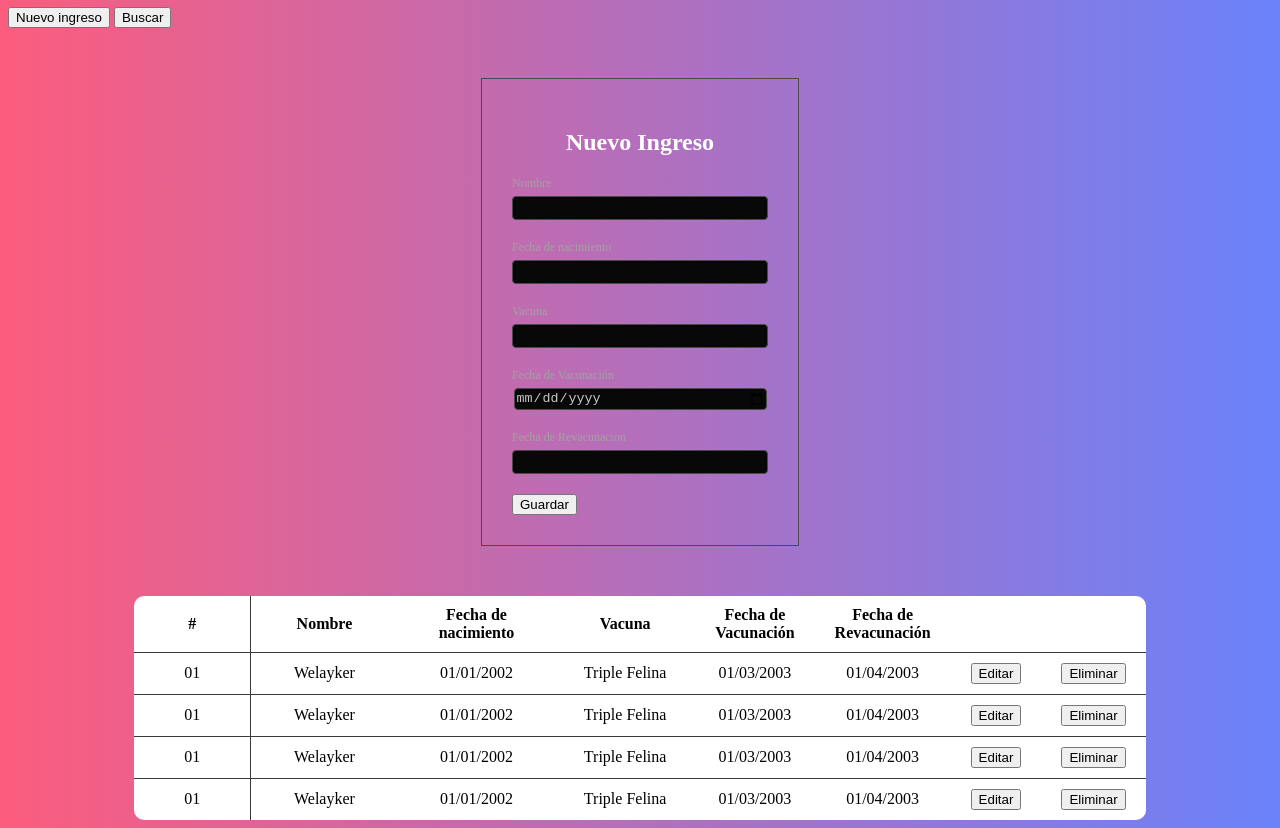
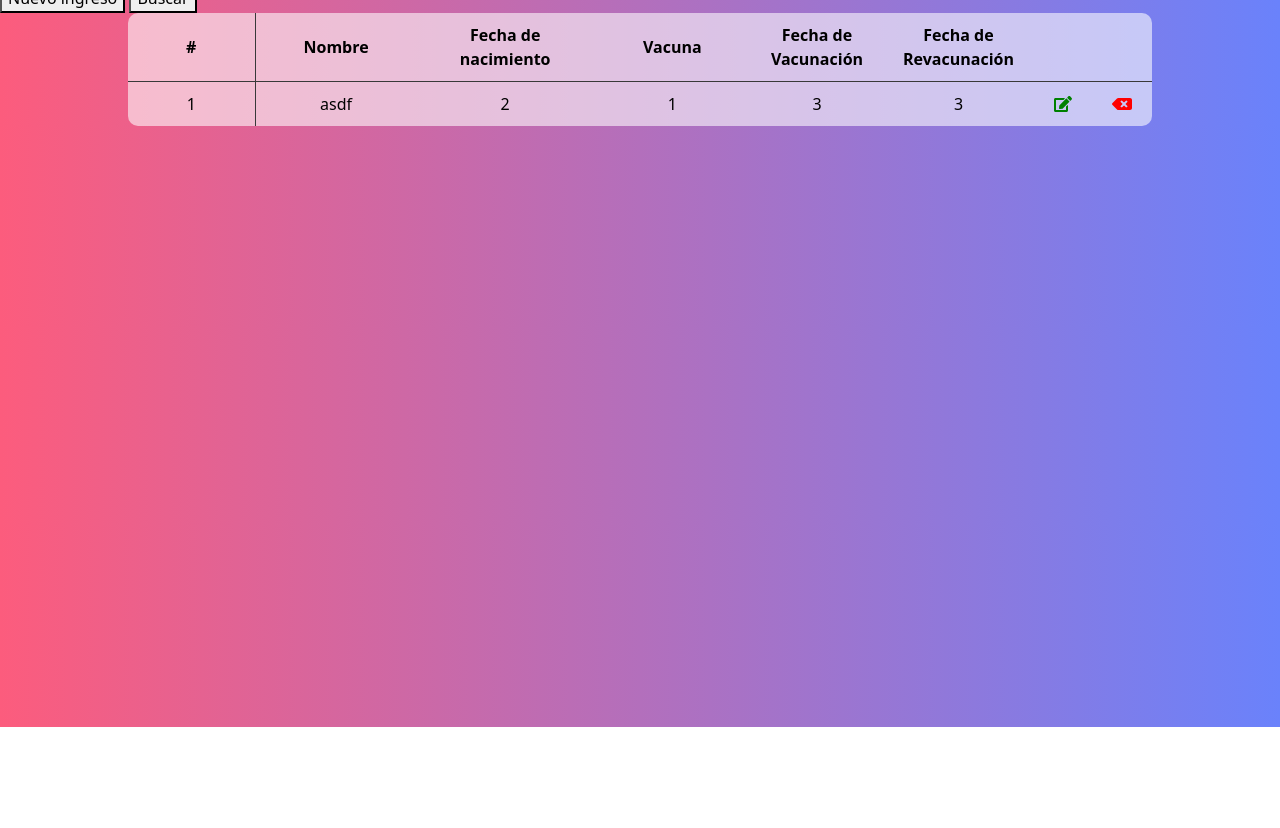
Before and after one commit to FrankAveig/CRUD, a plain HTML site: page index.html in a window 1280 px wide. Shown: the part 73-901 px from the top of the page. After the commit the page ends 800 px from the top, so only its background shows below. Drawn offline with nearby package versions, Linux system fonts and the light colour scheme.

Commit message:
temrinada funcion agregar y iconos de editar y eliminar

```diff
--- a/css/estilos.css
+++ b/css/estilos.css
@@ -1,7 +1,6 @@
 body {
     background-image: linear-gradient(to right, #fc5c7d, #6a82fb);
 
-    color: white;
 }
 
 
@@ -20,7 +19,7 @@ h2{
 
 table{
     color: black;
-    background-color: white;    width: 80%;
+    background-color: rgba(255, 255, 255, 0.582);    width: 80%;
     margin: auto;
     border-collapse: collapse;
     border-radius: 10px;
@@ -69,3 +68,12 @@ form button{
     margin-top: 20px;
     align-items: center;
 }
+.fa-backspace{
+    color: red;
+    cursor: pointer;
+}
+
+.fa-edit{
+    color: green;
+    cursor: pointer;
+}
--- a/index.html
+++ b/index.html
@@ -4,6 +4,8 @@
     <meta charset="UTF-8">
     <meta http-equiv="X-UA-Compatible" content="IE=edge">
     <meta name="viewport" content="width=device-width, initial-scale=1.0">
+    <link href="https://cdn.jsdelivr.net/npm/bootstrap@5.2.0-beta1/dist/css/bootstrap.min.css" rel="stylesheet" integrity="sha384-0evHe/X+R7YkIZDRvuzKMRqM+OrBnVFBL6DOitfPri4tjfHxaWutUpFmBp4vmVor" crossorigin="anonymous">
+    <link rel="stylesheet" href="https://cdnjs.cloudflare.com/ajax/libs/font-awesome/6.1.1/css/all.min.css" integrity="sha512-KfkfwYDsLkIlwQp6LFnl8zNdLGxu9YAA1QvwINks4PhcElQSvqcyVLLD9aMhXd13uQjoXtEKNosOWaZqXgel0g==" crossorigin="anonymous" referrerpolicy="no-referrer" />
     <link rel="stylesheet" href="./css/estilos.css">
     <title>Document</title>
 </head>
@@ -17,7 +19,8 @@
         </section>
 
 
-    <section id="formulario" class="">
+    <section id="formulario" class="hide">
+
         <form>
             <h2>Nuevo Ingreso</h2>
             <div class="nombre inputContainer">
@@ -26,7 +29,7 @@
             </div>
             <div class="fechaNacimiento inputContainer">
                 <label for="">Fecha de nacimiento</label>
-                <input type="text" id="inputFechaNacimiento">
+                <input type="date" id="inputFechaNacimiento">
             </div>
             <div class="vacuna inputContainer">
                 <label for="">Vacuna</label>
@@ -38,10 +41,10 @@
             </div>
             <div class="fechaRevacunacion inputContainer">
                 <label for="">Fecha de Revacunacion</label>
-                <input type="text" id="inputNombre">
+                <input type="date" id="inputFechaRevacunacion">
             </div>
             <div class="">
-                <button type="button" onclick="hide()">Guardar</button>
+                <button type="button" onclick="nuevoIngreso()">Guardar</button>
             </div>
         </form>
     </section>
@@ -60,48 +63,63 @@
                     <th></th>
                 </tr>
             </thead>
-            <tbody>
-                <td>01</td>
-                <td>Welayker</td>
-                <td>01/01/2002</td>
-                <td>Triple Felina</td>
-                <td>01/03/2003</td>
-                <td>01/04/2003</td>
-                <td><button>Editar</button></td>
-                <td><button>Eliminar</button></td>
+            <tbody id="bodyTable">
+
+
             </tbody>
-            <tbody>
-                <td>01</td>
-                <td>Welayker</td>
-                <td>01/01/2002</td>
-                <td>Triple Felina</td>
-                <td>01/03/2003</td>
-                <td>01/04/2003</td>
-                <td><button>Editar</button></td>
-                <td><button>Eliminar</button></td>
-            </tbody>
-            <tbody>
-                <td>01</td>
-                <td>Welayker</td>
-                <td>01/01/2002</td>
-                <td>Triple Felina</td>
-                <td>01/03/2003</td>
-                <td>01/04/2003</td>
-                <td><button>Editar</button></td>
-                <td><button>Eliminar</button></td>
-            </tbody>
-            <tbody>
-                <td>01</td>
-                <td>Welayker</td>
-                <td>01/01/2002</td>
-                <td>Triple Felina</td>
-                <td>01/03/2003</td>
-                <td>01/04/2003</td>
-                <td><button>Editar</button></td>
-                <td><button>Eliminar</button></td>
-            </tbody>
+
         </table>
     </main>
+    <section class="containerModal">
+
+
+        <div class="modal fade" id="editModal" data-bs-backdrop="static" data-bs-keyboard="false" tabindex="-1" aria-labelledby="staticBackdropLabel" aria-hidden="true">
+            <div class="modal-dialog">
+              <div class="modal-content">
+                <div class="modal-header">
+                  <h5 class="modal-title" id="staticBackdropLabel">Modal title</h5>
+                  <button type="button" class="btn-close" data-bs-dismiss="modal" aria-label="Close"></button>
+                </div>
+                <div class="modal-body">
+                    <form>
+                        <h2>Editar</h2>
+                        <div class="nombre inputContainer">
+                            <label for="">Nombre</label>
+                            <input type="text" id="inputNombre">
+                        </div>
+                        <div class="fechaNacimiento inputContainer">
+                            <label for="">Fecha de nacimiento</label>
+                            <input type="date" id="inputFechaNacimiento">
+                        </div>
+                        <div class="vacuna inputContainer">
+                            <label for="">Vacuna</label>
+                            <input type="text" id="inputVacuna">
+                        </div>
+                        <div class="fechaVacunacion inputContainer">
+                            <label for="">Fecha de Vacunación</label>
+                            <input type="date" id="inputFechaVacunacion">
+                        </div>
+                        <div class="fechaRevacunacion inputContainer">
+                            <label for="">Fecha de Revacunacion</label>
+                            <input type="date" id="inputFechaRevacunacion">
+                        </div>
+                        <div class="">
+                            <button type="button" onclick="nuevoIngreso()">Guardar</button>
+                        </div>
+                    </form>
+                </div>
+                <div class="modal-footer">
+                  <button type="button" class="btn btn-secondary" data-bs-dismiss="modal">Close</button>
+                  <button type="button" class="btn btn-primary">Understood</button>
+                </div>
+              </div>
+            </div>
+          </div>
+    </section>
+    <script defer src="https://use.fontawesome.com/releases/v5.15.4/js/solid.js" integrity="sha384-/BxOvRagtVDn9dJ+JGCtcofNXgQO/CCCVKdMfL115s3gOgQxWaX/tSq5V8dRgsbc" crossorigin="anonymous"></script>
+    <script defer src="https://use.fontawesome.com/releases/v5.15.4/js/fontawesome.js" integrity="sha384-dPBGbj4Uoy1OOpM4+aRGfAOc0W37JkROT+3uynUgTHZCHZNMHfGXsmmvYTffZjYO" crossorigin="anonymous"></script>
+    <script src="https://cdn.jsdelivr.net/npm/@popperjs/core@2.11.5/dist/umd/popper.min.js" integrity="sha384-Xe+8cL9oJa6tN/veChSP7q+mnSPaj5Bcu9mPX5F5xIGE0DVittaqT5lorf0EI7Vk" crossorigin="anonymous"></script>
+    <script src="https://cdn.jsdelivr.net/npm/bootstrap@5.2.0-beta1/dist/js/bootstrap.min.js" integrity="sha384-kjU+l4N0Yf4ZOJErLsIcvOU2qSb74wXpOhqTvwVx3OElZRweTnQ6d31fXEoRD1Jy" crossorigin="anonymous"></script>
     <script src="./index.js"></script>
 </body>
 </html>
--- a/index.js
+++ b/index.js
@@ -1,4 +1,20 @@
-const formulario = document.getElementById('formulario')
+const formulario = document.getElementById('formulario');
+const nombre = document.getElementById('inputNombre');
+const fechaNacimiento = document.getElementById('inputFechaNacimiento');
+const vacuna = document.getElementById('inputVacuna');
+const fechaVacunacion = document.getElementById('inputFechaVacunacion');
+const fechaRevacunacion = document.getElementById('inputFechaRevacunacion');
+const bodyTable = document.getElementById('bodyTable')
+const mascotas = [
+    {
+        nombre:'asdf',
+        fechaNacimiento:'asdf',
+        vacuna:'1',
+        fechaNacimiento:'2',
+        fechaVacunacion:'3',
+        fechaRevacunacion:'3'
+    }
+]
 
 function show(){
     if(formulario.classList.contains('hide')){
@@ -12,3 +28,58 @@ function hide(){
         formulario.classList.add('hide')
     }
 }
+
+function addMascota (nombre, fechaNacimiento,vacuna,fechaVacunacion,fechaRevacunacion){
+    mascotas.push({
+        nombre,
+        fechaNacimiento,
+        vacuna,
+        fechaNacimiento,
+        fechaVacunacion,
+        fechaRevacunacion
+    })
+    mostrarMascotas();
+}
+
+function editMascota(indice){
+    mascotas[indice].nombre
+}
+function limpiar(){
+    nombre.value='';
+    fechaNacimiento.value='';
+    vacuna.value='';
+    fechaVacunacion.value='';
+    fechaRevacunacion.value='';
+}
+
+function nuevoIngreso(){
+    if(nombre.value.trim() !== ''&& fechaNacimiento.value.trim()!=='' && vacuna.value.trim() !== '' && fechaVacunacion!== '' && fechaRevacunacion !==''){
+        addMascota(nombre.value,fechaNacimiento.value,vacuna.value,fechaVacunacion.value,fechaRevacunacion.value)
+        limpiar();
+        hide();
+    }else{
+        alert("Debe llenar todos los campos");
+    }
+
+}
+
+
+
+function mostrarMascotas(){
+    bodyTable.innerHTML= '';
+    mascotas.forEach(function(mascota,indice) {
+        bodyTable.innerHTML += `
+                <td>${indice +1}</td>
+                <td>${mascota.nombre}</td>
+                <td>${mascota.fechaNacimiento}</td>
+                <td>${mascota.vacuna}</td>
+                <td>${mascota.fechaVacunacion}</td>
+                <td>${mascota.fechaRevacunacion}</td>
+                <td><i  data-bs-toggle="modal" data-bs-target="#editModal" class="fas fa-edit"></i>
+                <td><i class="fas fa-backspace"></i>
+
+        `
+    })
+}
+
+mostrarMascotas();
```
